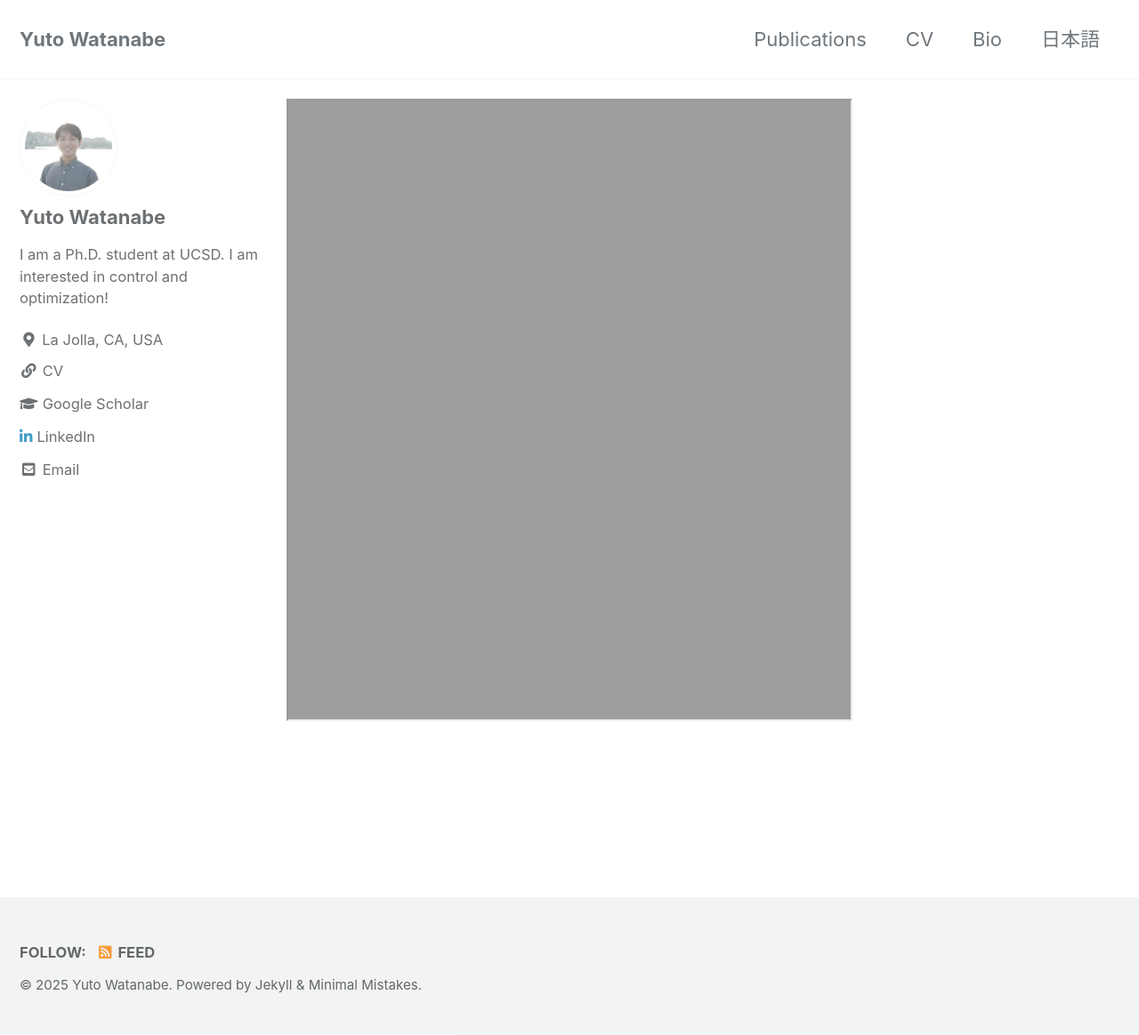
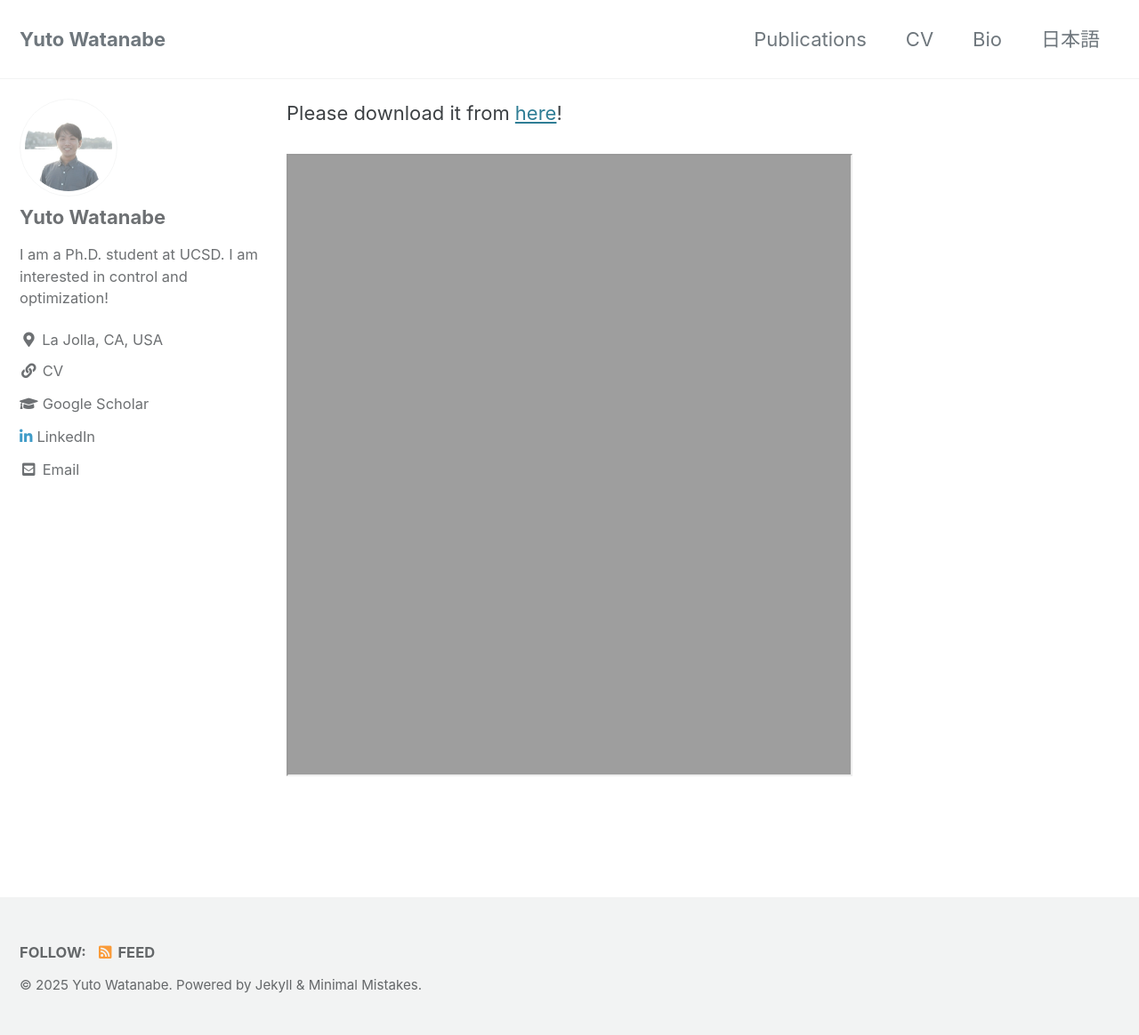
Before and after one commit to WatanabeYuto/watanabeyuto.github.io, a Jekyll site: the page built from cv.md, in a window 1280 px wide and 1164 px high. Shown: the whole window at 89% size. Built offline with Jekyll 4.4.1, drawn with Linux system fonts in a browser that asks for light colours; cached includes are drawn as plain includes.

Commit message:
Link updated

```diff
--- a/cv.md
+++ b/cv.md
@@ -3,6 +3,7 @@ layout: single
 author_profile: true
 ---
 
+Please download it from [here](https://watanabeyuto.github.io/assets/CV_YUTOWATANABE.pdf)!
 <p>
 <iframe height="700" src="https://watanabeyuto.github.io/assets/CV_YUTOWATANABE.pdf" width="100%">
 </iframe>
```
